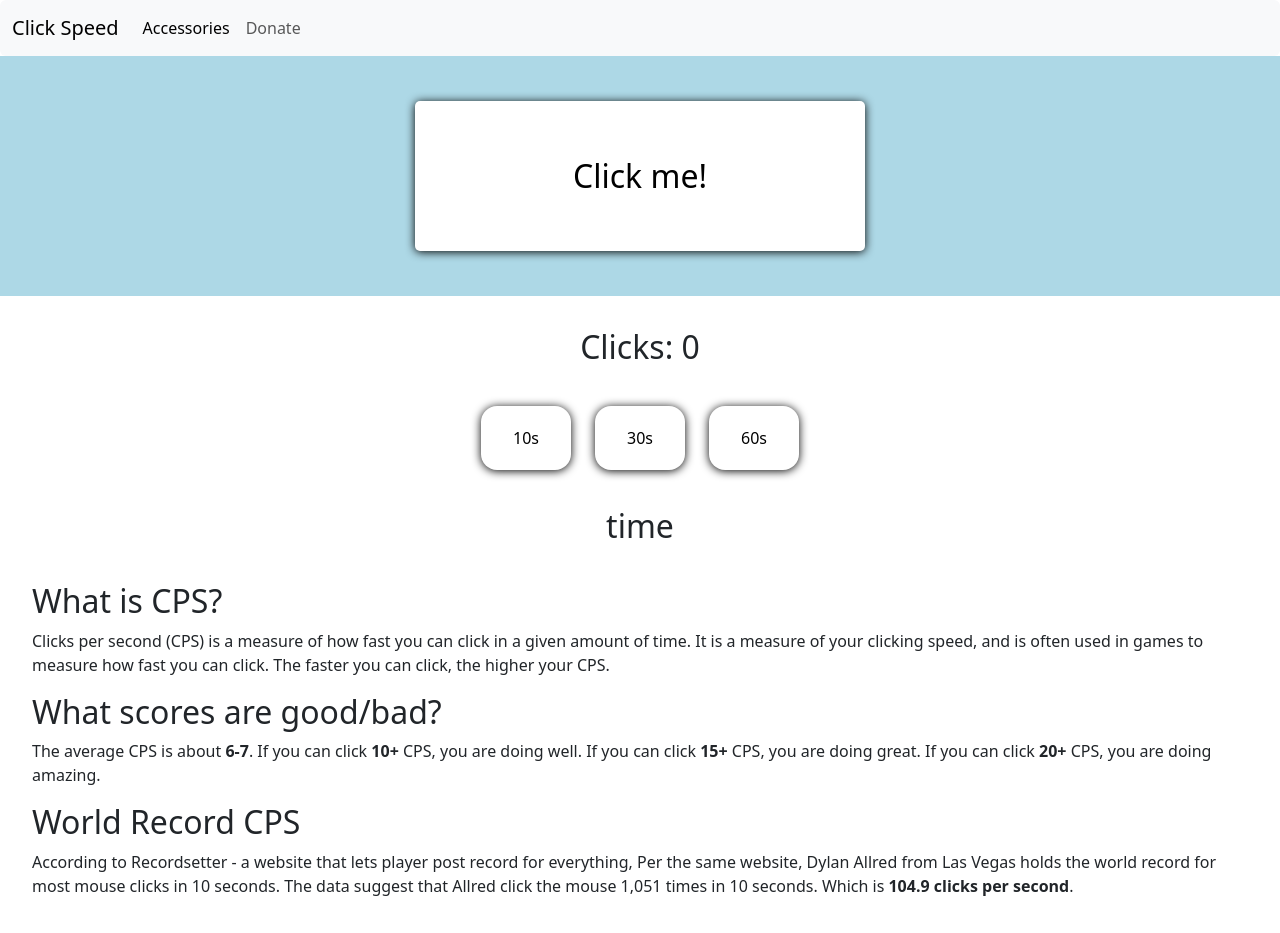
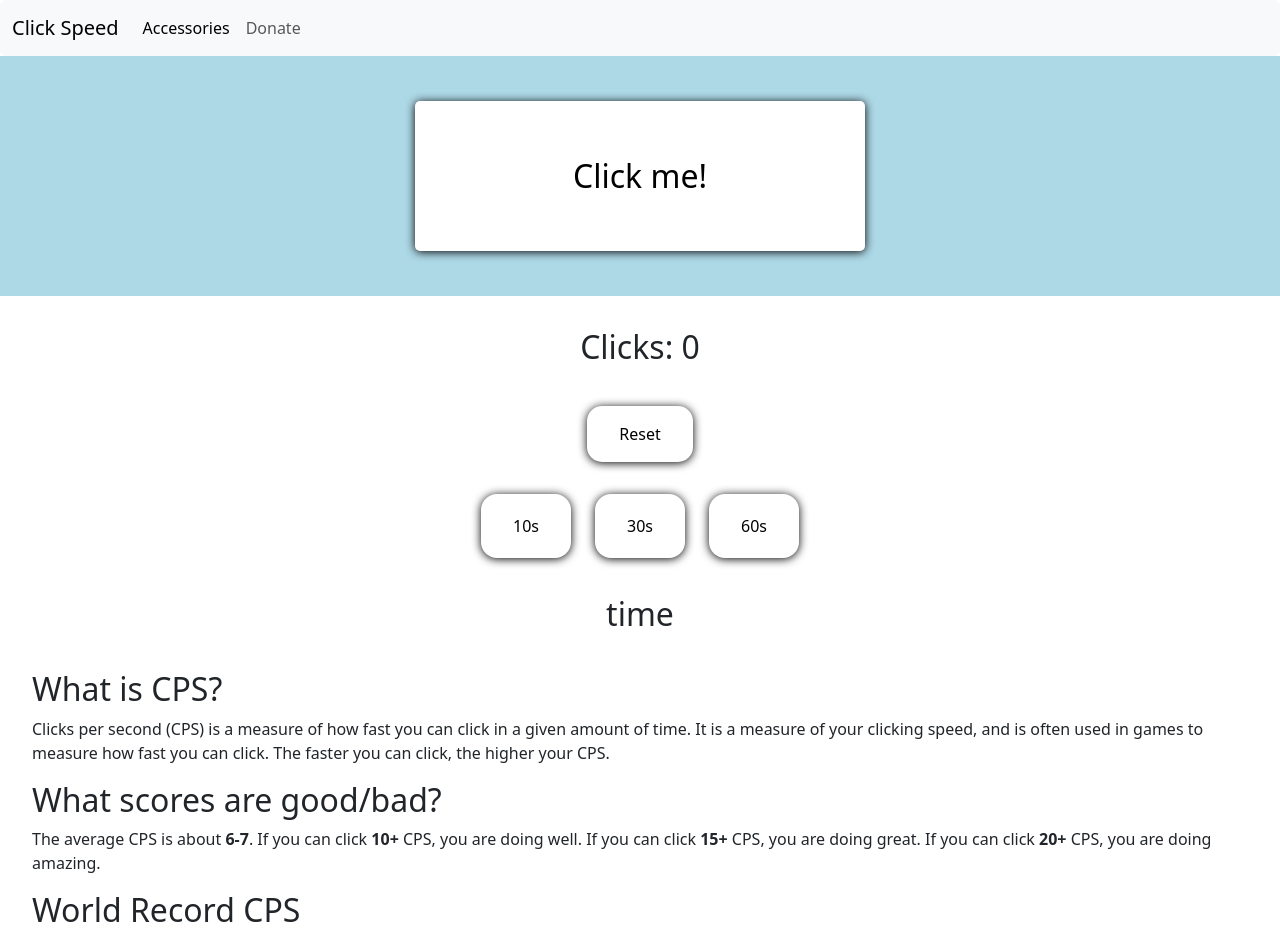
Before and after one commit to Jre1622/click-speed-webpage, a plain HTML site: page index.html in a window 1280 px wide. Shown: the top 933 px of the page. Drawn offline with nearby package versions, Linux system fonts and the light colour scheme.

Commit message:
reset button

```diff
--- a/app.js
+++ b/app.js
@@ -52,3 +52,8 @@ function startCountdown(duration) {
     }
   }, 1000);
 }
+
+document.querySelector(".click-counter-section__reset-button").addEventListener("click", () => {
+  const clickCounter = document.querySelector(".click-counter-section__counter");
+  clickCounter.textContent = 0;
+});
--- a/index.html
+++ b/index.html
@@ -65,6 +65,9 @@
     <div class="click-counter-section">
       <h2>Clicks: <span class="click-counter-section__counter">0</span></h2>
     </div>
+
+    <button class="click-counter-section__reset-button">Reset</button>
+
     <!-- CLICK COUNTER SECTION -->
 
     <!-- TIME SECTION -->
--- a/styles.css
+++ b/styles.css
@@ -39,6 +39,18 @@
   justify-content: center;
   align-items: center;
   margin: 2rem;
+}
+
+.click-counter-section__reset-button {
+  display: flex;
+  margin: auto;
+  padding: 1rem 2rem;
+  border-radius: 15px;
+  border: none;
+  cursor: pointer;
+  background-color: #fff;
+  color: #000;
+  box-shadow: 0 1px 10px 0 rgba(0, 0, 0, 1);
 }
 /* CLICK COUNTER SECTION */
 
```
